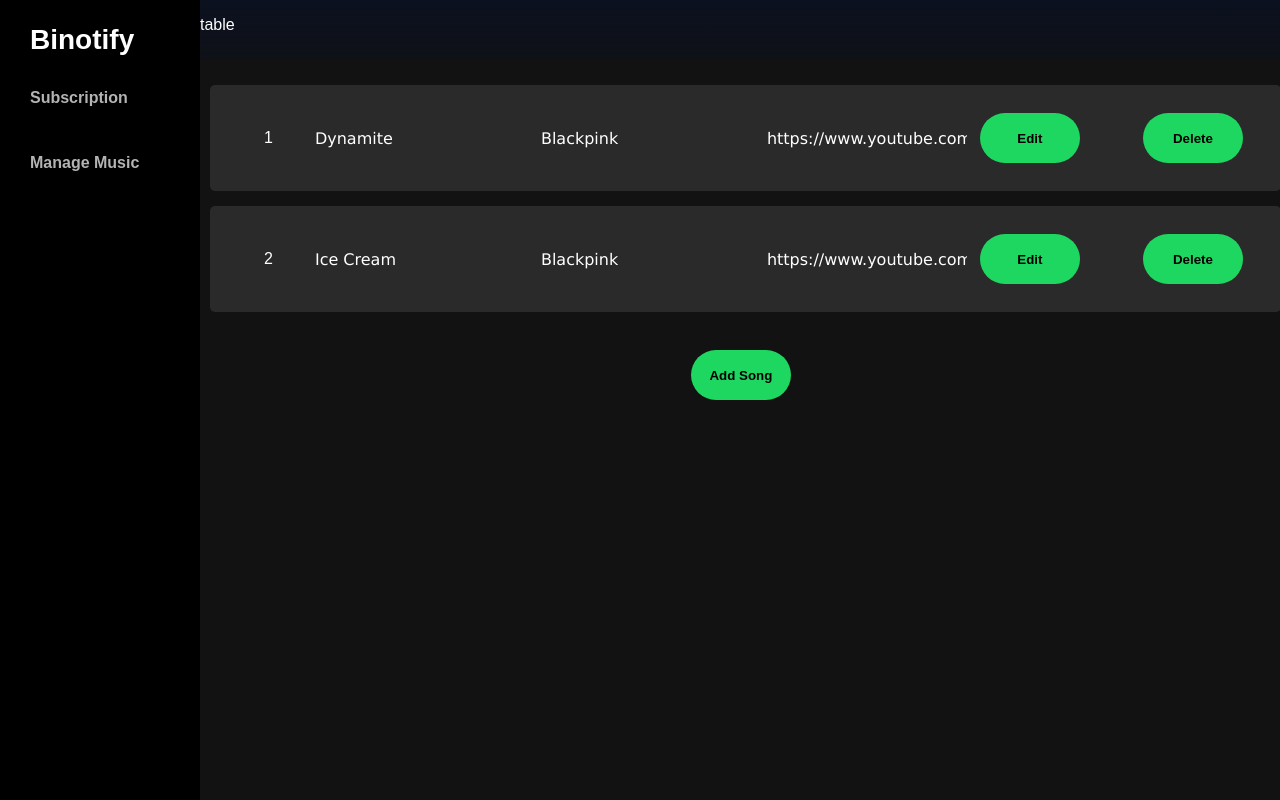
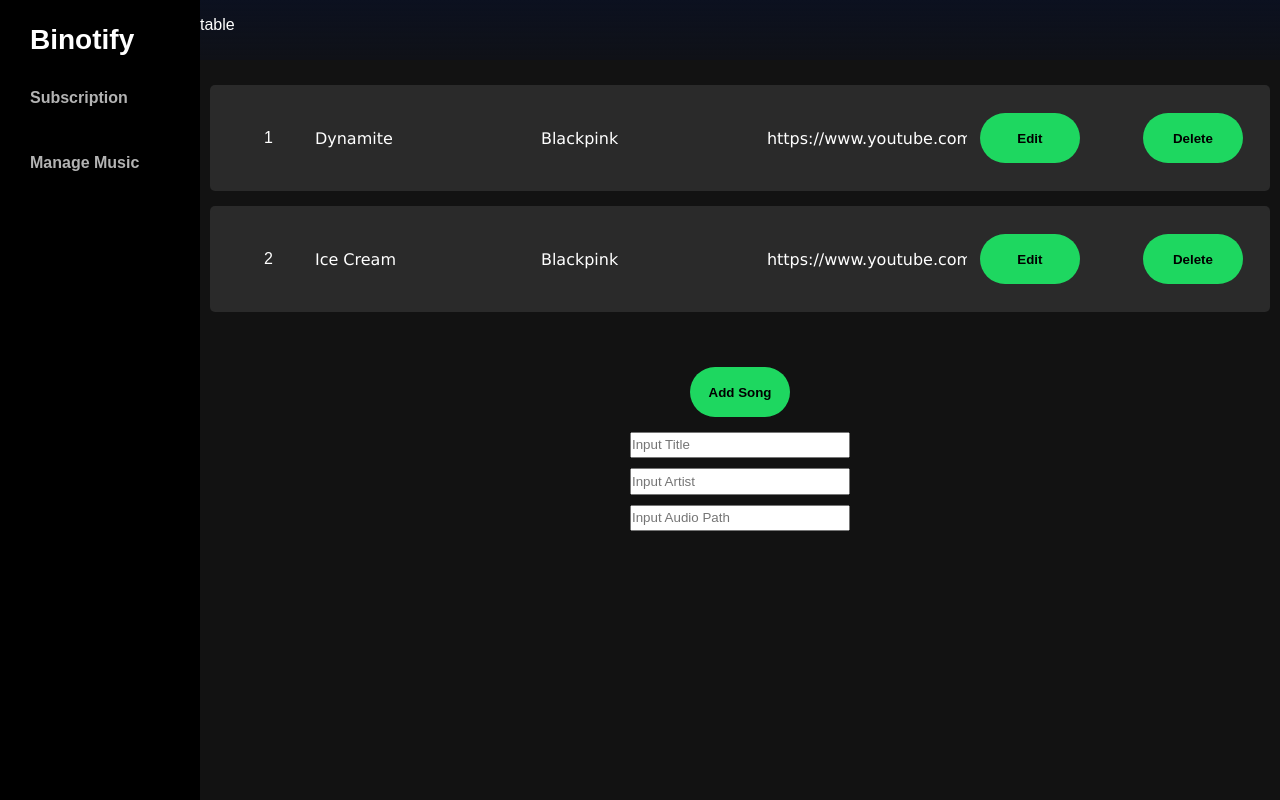
Before and after one commit to ilhamwibowo/Binotify-Premium-App, a React (Create React App) app: page /manage-music in a window 1280 px wide. Built offline with nearby package versions, Linux system fonts and the light colour scheme; the HTML template or start-up script is replaced by a standard one.

Commit message:
nambahin form add song

```diff
--- a/src/components/SongEdit.tsx
+++ b/src/components/SongEdit.tsx
@@ -19,9 +19,9 @@ const SongEdit: React.FC<Props> = ({song, songList, setSongList }) => {
         <div className='song-edit'>
             <form className='grid'>
                 <p className='song-id'>{song.song_id}</p>
-                <input type="text" className='input-lagu' id="judul" value={song.judul} />
-                <input type="text" className='input-lagu' id="penyanyi" value={song.penyanyi} />
-                <input type="text" className='input-lagu' id="audio-path" value={song.audio_path} />
+                <input type="text" className='input-lagu' id="judul" defaultValue={song.judul}/>
+                <input type="text" className='input-lagu' id="penyanyi" defaultValue={song.penyanyi} />
+                <input type="text" className='input-lagu' id="audio-path" defaultValue={song.audio_path} />
                 <button className='btn-edit'>Edit</button>
                 <button className='btn-delete'>Delete</button>
             </form>
--- a/src/components/SongList.css
+++ b/src/components/SongList.css
@@ -12,34 +12,6 @@
     grid-row-gap: 15px;
     overflow: hidden;
 }
-.btn-add-song {
-    border: none;
-    padding:15px;
-    width: 100px;
-    height: 50px;
-    border-radius:35px;
-    background-color: #1ED760 ;
-    margin: 13px;
-    font-weight: 800;
-    transition-duration: 0.4s;
-    opacity: 100%;
-    margin-left: 45%;
-}
-
-.btn-add-song:hover {
-    border: none;
-    padding:15px;
-    width: 100px;
-    height: 50px;
-    border-radius:35px;
-    background-color: #93fcb8; ;
-    margin: 13px;
-    font-weight: 800;
-    transition-duration: 0.4s;
-    opacity: 100%;
-    margin-left: 45%;
-
-}
 
 .main SongEdit {
     grid-area: 'a';
--- a/src/pages/ManageMusic.css
+++ b/src/pages/ManageMusic.css
@@ -5,8 +5,11 @@
     grid-template-rows: 60px 100%;
     grid-template-areas:
         "sidebar navbar"
-        "add-song"
-        "sidebar main";
+        "sidebar main-manage-music"
+        "new-lagu"
+        "new-lagu"
+        "new-lagu"
+        ;
 }
 
 Sidebar {
@@ -19,8 +22,51 @@ Navbar {
 
 .main-manage-music {
     grid-area: main;
+    display: grid;
+    grid-template-areas:
+        "a"
+        "add-song-subpage"
+        /* "btn-add-song" */
+        ;
+
 }
 
-.btn-add-song{
-    grid-area: add-song;
+.add-song-subpage{
+    display :grid;
 }
+
+.btn-add-song {
+    border: none;
+    padding:15px;
+    width: 100px;
+    height: 50px;
+    border-radius:35px;
+    background-color: #1ED760 ;
+    justify-self: center;
+    font-weight: 800;
+    transition-duration: 0.4s;
+    opacity: 100%;
+    margin-bottom: 2px;
+    transition-duration: 0.4s;
+}
+
+.btn-add-song:hover {
+    border: none;
+    padding:15px;
+    width: 100px;
+    height: 50px;
+    border-radius:35px;
+    background-color: #93fcb8; ;
+    font-weight: 800;
+    transition-duration: 0.4s;
+    opacity: 100%;
+
+}
+
+
+
+.new-lagu {
+    width: 20%;
+    justify-self: center;
+    margin: 5px;
+}
--- a/src/pages/ManageMusic.tsx
+++ b/src/pages/ManageMusic.tsx
@@ -4,6 +4,7 @@ import Navbar from '../components/Navbar';
 import Sidebar from '../components/Sidebar';
 import SongEdit from '../components/SongEdit';
 import SongList from '../components/SongList';
+import { send } from 'process';
 
 interface ManageMusic{
   song_id : number,
@@ -20,8 +21,13 @@ const ManageMusic = () => {
       <Sidebar />
 
       <div className='main-manage-music'>
-          <SongList songList={songList} setSongList={setSongList}/>
-          <button className='btn-add-song'>Add Song</button>
+        <SongList songList={songList} setSongList={setSongList}/>
+        <form className='add-song-subpage'>
+          <button className='btn-add-song' >Add Song</button>
+          <input type="text" className='new-lagu' id="new-judul" placeholder='Input Title'/>
+          <input type="text" className='new-lagu' id="new-penyanyi" placeholder='Input Artist' />
+          <input type="text" className='new-lagu' id="new-audio-path" placeholder='Input Audio Path' />
+        </form>
       </div>
 
     </div>
```
